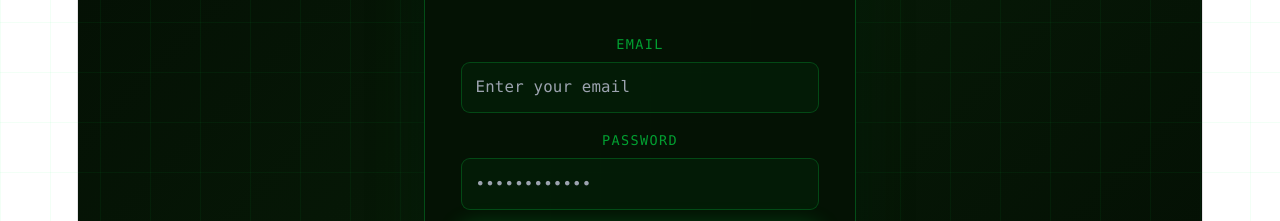
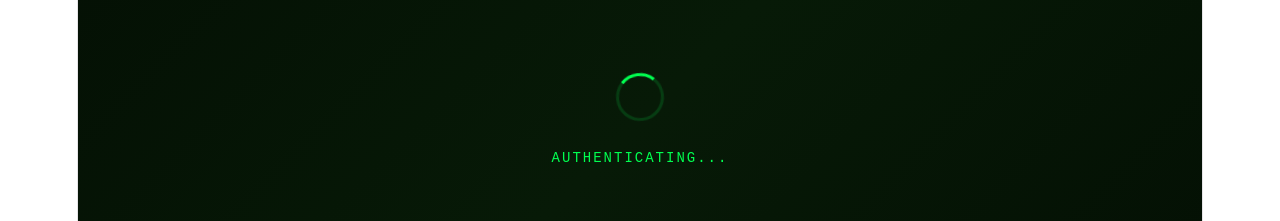
Before and after one commit to Yongibells/Sales_Management_System, a React (Vite) app: page /auth/callback in a window 1280 px wide. Shown: the part 278-499 px from the top of the page. Built offline with nearby package versions, Linux system fonts and the light colour scheme.

Commit message:
Add AuthCallbackPage with loading spinner

```diff
--- a/src/App.jsx
+++ b/src/App.jsx
@@ -2,6 +2,7 @@ import { BrowserRouter, Routes, Route } from 'react-router-dom'
 import AppShell from './layouts/AppShell'
 import LoginPage from './pages/LoginPage'
 import RegisterPage from './pages/RegisterPage'
+import AuthCallbackPage from './pages/AuthCallbackPage'
 
 export default function App() {
   return (
@@ -11,6 +12,7 @@ export default function App() {
         {/* Auth pages — no navbar/sidebar */}
         <Route path="/login" element={<LoginPage />} />
         <Route path="/register" element={<RegisterPage />} />
+        <Route path="/auth/callback" element={<AuthCallbackPage />} />
 
         {/* App pages — wrapped with AppShell (shows navbar + sidebar) */}
         <Route element={<AppShell />}>
--- /dev/null
+++ b/src/pages/AuthCallbackPage.jsx
@@ -0,0 +1,43 @@
+export default function AuthCallbackPage() {
+  return (
+    <div style={{
+      minHeight: '100vh',
+      background: 'linear-gradient(135deg, #030d03 0%, #071a07 50%, #030d03 100%)',
+      display: 'flex',
+      flexDirection: 'column',
+      alignItems: 'center',
+      justifyContent: 'center',
+      fontFamily: 'monospace',
+    }}>
+
+      {/* Spinner */}
+      <div style={{
+        width: '48px',
+        height: '48px',
+        border: '3px solid rgba(0,255,80,0.15)',
+        borderTop: '3px solid #00ff50',
+        borderRadius: '50%',
+        animation: 'spin 1s linear infinite',
+        marginBottom: '24px',
+      }} />
+
+      {/* Text */}
+      <p style={{
+        color: '#00ff50',
+        fontSize: '14px',
+        letterSpacing: '2px',
+      }}>
+        AUTHENTICATING...
+      </p>
+
+      {/* Spin animation */}
+      <style>{`
+        @keyframes spin {
+          0% { transform: rotate(0deg); }
+          100% { transform: rotate(360deg); }
+        }
+      `}</style>
+
+    </div>
+  )
+}
```
